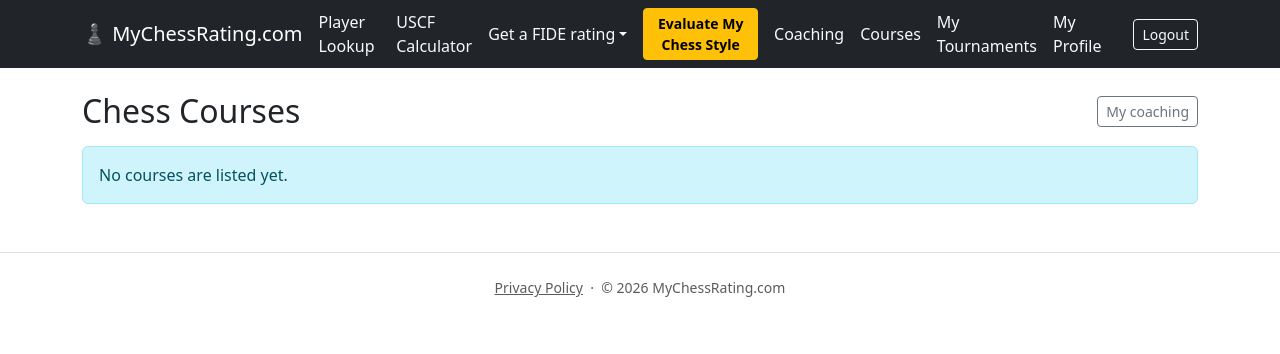
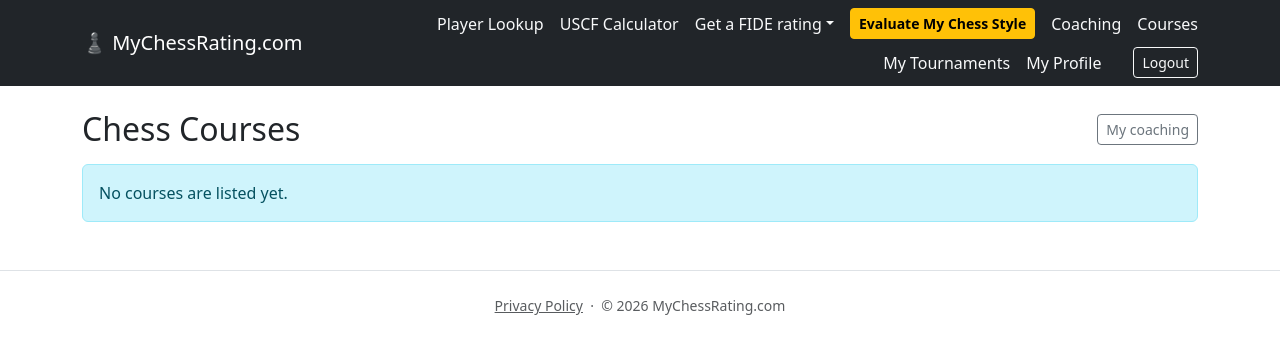
Before and after one commit to rrmaron/chesstournament, a FastAPI app: page /courses in a window 1280 px wide. Shown: the top 354 px of the page. Run offline with FastAPI, Linux system fonts and the light colour scheme; the visitor is signed in with stand-in values (Sample User, id 1); data comes from the database, SQL or seed files in the repository; data that the repository does not hold is empty.

Commit message:
Top menu wraps onto extra lines on desktop instead of overflowing
Co-Authored-By: Claude Opus 5.5 <noreply@anthropic.com>
Claude-Session: https://claude.ai/code/session_015TYoqwvs3GQe7WyLTr6KaS

```diff
--- a/templates/base.html
+++ b/templates/base.html
@@ -8,6 +8,11 @@
     <script src="https://unpkg.com/htmx.org@2/dist/htmx.min.js"></script>
     <link rel="stylesheet" href="https://cdn.jsdelivr.net/npm/bootstrap@5.3.3/dist/css/bootstrap.min.css">
     <script src="https://cdn.jsdelivr.net/npm/bootstrap@5.3.3/dist/js/bootstrap.bundle.min.js"></script>
+    <style>
+      /* Let the top menu wrap onto more lines instead of running off the right edge. */
+      .main-nav { min-width: 0; }
+      .main-nav .nav-link, .main-nav .btn { white-space: nowrap; }
+    </style>
 </head>
 <body>
 <nav class="navbar navbar-expand-lg navbar-dark bg-dark mb-4">
@@ -18,8 +23,8 @@
       <button class="navbar-toggler" type="button" data-bs-toggle="collapse" data-bs-target="#mainNavbar" aria-controls="mainNavbar" aria-expanded="false" aria-label="Toggle navigation">
         <span class="navbar-toggler-icon"></span>
       </button>
-      <div class="collapse navbar-collapse" id="mainNavbar">
-        <div class="ms-auto d-flex flex-column flex-lg-row align-items-lg-center gap-lg-3 gap-2 mt-3 mt-lg-0">
+      <div class="collapse navbar-collapse main-nav" id="mainNavbar">
+        <div class="ms-auto d-flex flex-column flex-lg-row flex-lg-wrap justify-content-lg-end align-items-lg-center column-gap-3 row-gap-2 mt-3 mt-lg-0">
           <a class="nav-link text-light" href="/player-lookup">Player Lookup</a>
           <a class="nav-link text-light" href="/uscf-calculator">USCF Calculator</a>
           <div class="dropdown">
```
Also changed, not shown: tests/test_nav_wrap.py (added, +14 -0 lines).
